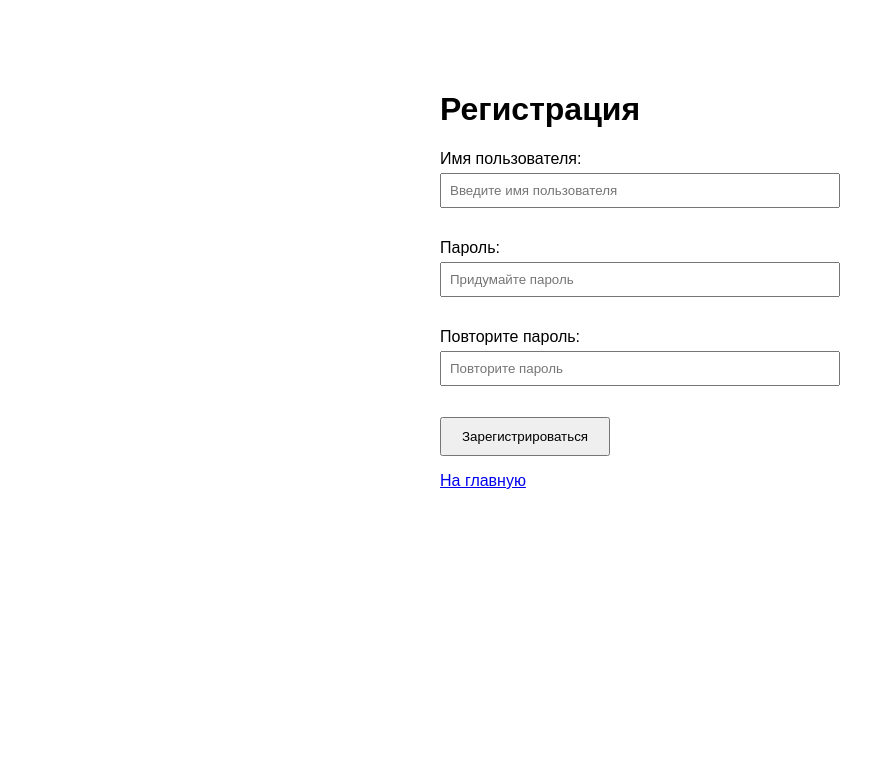
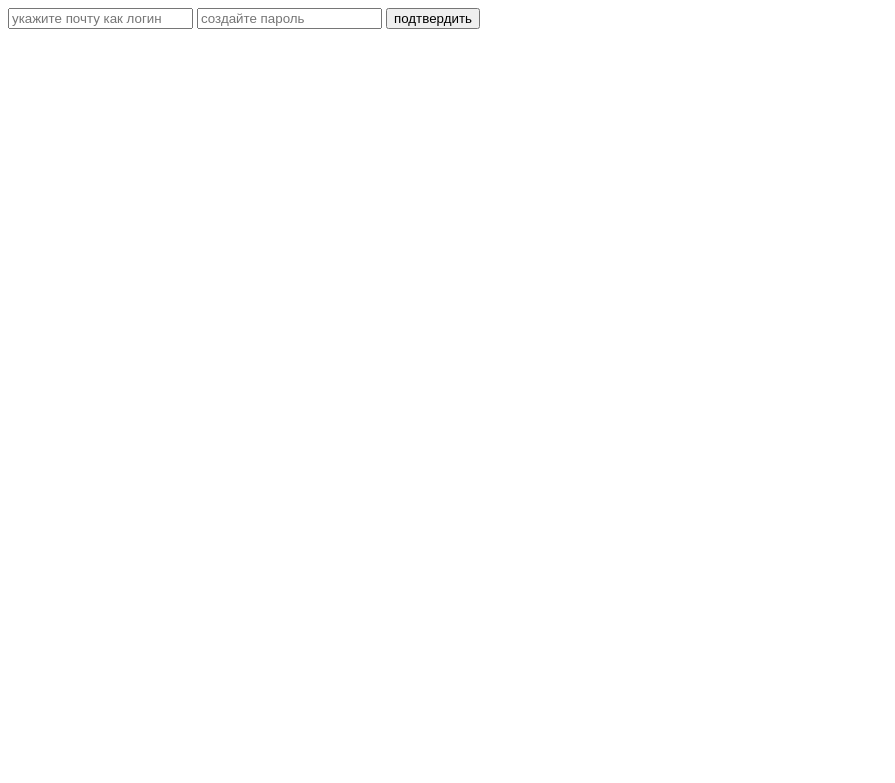
Before and after one commit to Qwertyuiopzxczxc/flask, a Flask app: page /register in a window 1280 px wide. Shown: the top 783 px of the page, without its empty margins (0-895 px from the left). Run offline with Flask 2, Linux system fonts and the light colour scheme.

Commit message:
Update register.html

```diff
--- a/templates/register.html
+++ b/templates/register.html
@@ -1,64 +1,13 @@
-<!DOCTYPE html>
-<html lang="ru">
-
+<html>
 <head>
-    <meta charset="UTF-8">
-    <title>Регистрация</title>
-    <style>
-        body { font-family: Arial, sans-serif; max-width: 400px; margin: 50px auto; padding: 20px; }
-        input { width: 100%; padding: 8px; margin: 5px 0 15px; box-sizing: border-box; }
-        button { padding: 10px 20px; cursor: pointer; }
-        .error { color: red; }
-        .success { color: green; }
-    </style>
-</head>
-
-<body>
-
-    <h1>Регистрация</h1>
-
-    <form method="POST">
-
-        <p>
-            <label>Имя пользователя:</label><br>
-            <input
-                type="text"
-                name="username"
-                placeholder="Введите имя пользователя"
-                required
-            >
-        </p>
-
-        <p>
-            <label>Пароль:</label><br>
-            <input
-                type="password"
-                name="password"
-                placeholder="Придумайте пароль"
-                required
-            >
-        </p>
-
-        <p>
-            <label>Повторите пароль:</label><br>
-            <input
-                type="password"
-                name="confirm_password"
-                placeholder="Повторите пароль"
-                required
-            >
-        </p>
-
-        <button type="submit">Зарегистрироваться</button>
-
+    <title>REGISTRATION</title>
+    </head>
+    <body>
+    <form method="post" action="/register">
+        <input type="text" name="reg_email" placeholder="укажите почту как логин" required>
+        <input type="password" name="reg_pass" placeholder="создайте пароль" required>
+        <button type="submit">подтвердить</button>
     </form>
-
-    {% if message %}
-    <p class="{% if error %}error{% else %}success{% endif %}">{{ message }}</p>
-    {% endif %}
-
-    <p><a href="/">На главную</a></p>
-
-</body>
-
+    {% if error %}<p>{{ error }}</p>{% endif %}
+    </body>
 </html>
```
